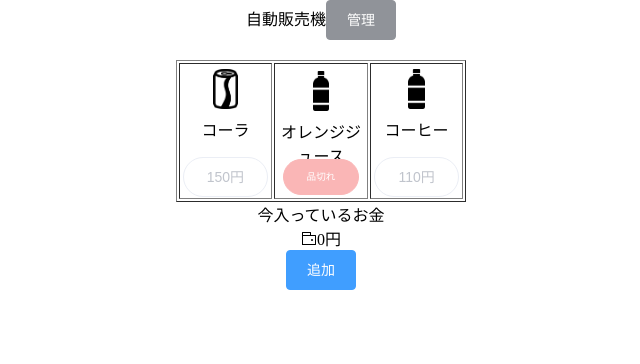
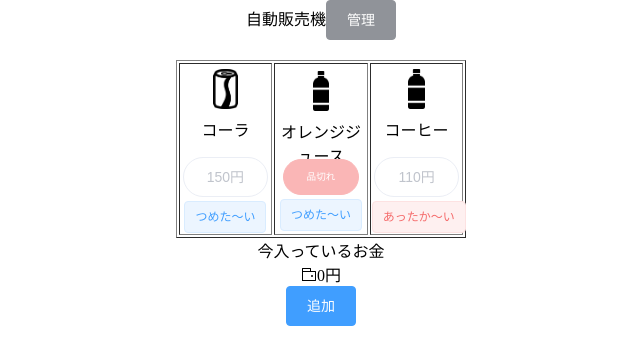
Before and after one commit to yanskun/vending_machine, a Nuxt app in the folder app/: page / in a window 1280 px wide. Shown: the top 364 px of the page, without its empty margins (319-959 px from the left). Built offline with nearby package versions, Linux system fonts and the light colour scheme.

Commit message:
feat : あったかいと冷たいを表示

```diff
--- a/app/components/molecules/Product.vue
+++ b/app/components/molecules/Product.vue
@@ -5,6 +5,11 @@
       | {{ drink.amount }}円
     el-button(v-else round disabled type="danger" style="font-size: 1.2vh")
       | 品切れ
+
+    el-tag(v-if="isCool" effect="light")
+      | つめた〜い
+    el-tag(v-else effect="light" type="danger")
+      | あったか〜い
 </template>
 
 <script>
@@ -31,6 +36,10 @@ export default {
 
     inStock() {
       return this.drink.stock > 0;
+    },
+
+    isCool() {
+      return this.drink.type === "cool";
     }
   },
 
@@ -51,5 +60,8 @@ export default {
 <style lang="scss" scoped>
 .product {
   width: 7vw;
+  .el-tag {
+    margin-top: 0.5vh;
+  }
 }
 </style>
```
